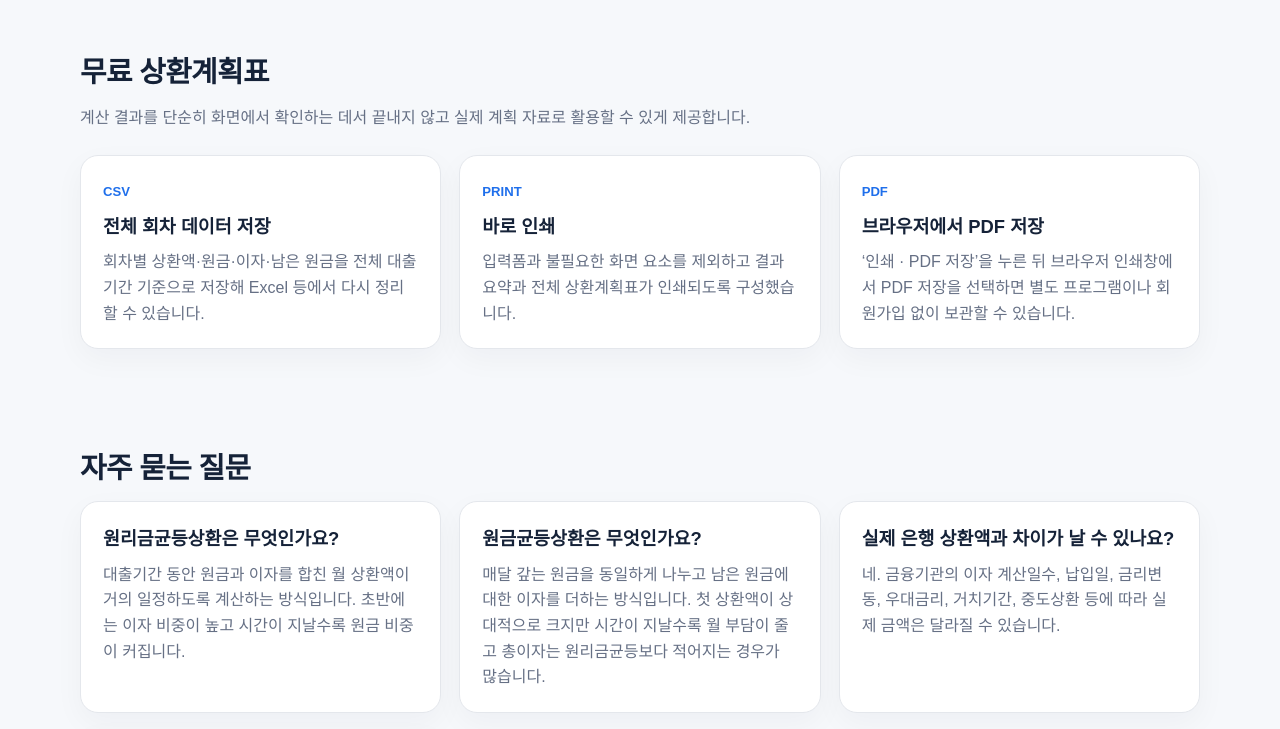
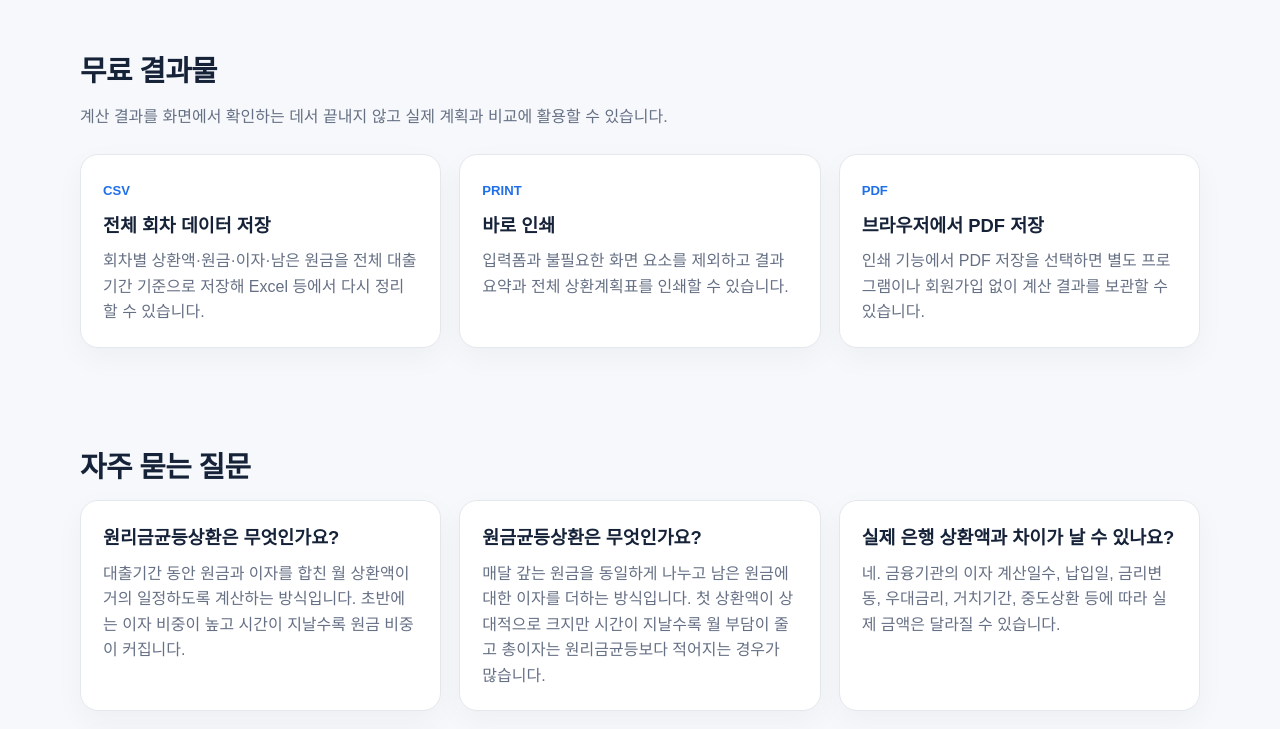
Before and after one commit to license-book/life-tools, a Next.js app: page /tools/loan-calculator in a window 1280 px wide. Shown: the part 4072-4801 px from the top of the page. Built offline with nearby package versions, Linux system fonts and the light colour scheme.

Commit message:
refactor: render first tool through V1 common engine

```diff
--- a/app/tools/loan-calculator/page.tsx
+++ b/app/tools/loan-calculator/page.tsx
@@ -1,109 +1,16 @@
 import type { Metadata } from "next";
-import SiteHeader from "@/components/layout/SiteHeader";
 import LoanCalculator from "@/components/tools/LoanCalculator";
+import ToolPageRenderer from "@/components/tools/ToolPageRenderer";
 import { loanCalculatorTool } from "@/data/tools/loan-calculator";
+import { createToolMetadata } from "@/lib/tools/engine";
 
-export const metadata: Metadata = {
-  title: loanCalculatorTool.seo.title,
-  description: loanCalculatorTool.seo.description,
-  keywords: loanCalculatorTool.seo.keywords,
-  alternates: { canonical: "/tools/loan-calculator" },
-};
-
-const faq = [
-  ["원리금균등상환은 무엇인가요?", "대출기간 동안 원금과 이자를 합친 월 상환액이 거의 일정하도록 계산하는 방식입니다. 초반에는 이자 비중이 높고 시간이 지날수록 원금 비중이 커집니다."],
-  ["원금균등상환은 무엇인가요?", "매달 갚는 원금을 동일하게 나누고 남은 원금에 대한 이자를 더하는 방식입니다. 첫 상환액이 상대적으로 크지만 시간이 지날수록 월 부담이 줄고 총이자는 원리금균등보다 적어지는 경우가 많습니다."],
-  ["실제 은행 상환액과 차이가 날 수 있나요?", "네. 금융기관의 이자 계산일수, 납입일, 금리변동, 우대금리, 거치기간, 중도상환 등에 따라 실제 금액은 달라질 수 있습니다."],
-  ["상환계획표를 무료로 받을 수 있나요?", "네. 회원가입이나 이메일 입력 없이 전체 상환계획을 CSV로 저장하거나 브라우저 인쇄 기능을 이용해 PDF로 보관할 수 있습니다."],
-] as const;
+export const metadata: Metadata = createToolMetadata(loanCalculatorTool);
 
 export default function LoanCalculatorPage() {
-  const jsonLd = {
-    "@context": "https://schema.org",
-    "@type": "WebApplication",
-    name: loanCalculatorTool.name,
-    applicationCategory: "FinanceApplication",
-    operatingSystem: "Web",
-    offers: { "@type": "Offer", price: "0", priceCurrency: "KRW" },
-    description: loanCalculatorTool.seo.description,
-  };
-
   return (
-    <>
-      <SiteHeader />
-      <main>
-        <section className="tool-hero">
-          <div className="container">
-            <span className="eyebrow">MONEY · 무료 · 회원가입 없음</span>
-            <h1>{loanCalculatorTool.name}</h1>
-            <p>{loanCalculatorTool.heroDescription}</p>
-            <div className="trust-row">
-              {loanCalculatorTool.badges.map((badge) => <span className="trust-chip" key={badge}>✓ {badge}</span>)}
-            </div>
-          </div>
-        </section>
-
-        <section className="section">
-          <div className="container">
-            <h2>내 대출 조건으로 바로 계산해보세요</h2>
-            <p className="section-intro">대출금액, 연 이자율, 기간을 바꾸면 두 상환방식의 결과와 월별 상환계획이 즉시 다시 계산됩니다.</p>
-            <LoanCalculator />
-          </div>
-        </section>
-
-        <section className="section">
-          <div className="container">
-            <div className="grid">
-              <article className="card"><span className="category-label">핵심 포인트 01</span><h3>월 상환액만 보지 마세요</h3><p>같은 대출금이라도 기간과 상환방식에 따라 총이자가 크게 달라질 수 있습니다. 월 부담과 전체 비용을 함께 비교하는 것이 중요합니다.</p></article>
-              <article className="card"><span className="category-label">핵심 포인트 02</span><h3>상환방식의 차이</h3><p>원리금균등은 월 부담을 일정하게 관리하기 좋고, 원금균등은 초반 부담이 더 크지만 총이자를 줄이는 데 유리할 수 있습니다.</p></article>
-              <article className="card"><span className="category-label">핵심 포인트 03</span><h3>금리 0.1%도 확인</h3><p>대출금이 크고 기간이 길수록 작은 금리 차이가 누적 이자에 미치는 영향이 커집니다. 여러 금리 조건을 바꿔 비교해보세요.</p></article>
-            </div>
-          </div>
-        </section>
-
-        <section className="section">
-          <div className="container">
-            <h2>대출 상환 방식은 어떻게 계산하나요?</h2>
-            <div className="card">
-              <h3>원리금균등상환</h3>
-              <p>매월 비슷한 금액을 상환하도록 월 이자율과 남은 기간을 반영해 계산합니다. 초기에는 이자 비중이 높고 시간이 지나면서 원금 상환 비중이 커집니다.</p>
-              <h3 style={{ marginTop: 24 }}>원금균등상환</h3>
-              <p>대출원금을 전체 개월 수로 균등하게 나눈 뒤 매월 남은 원금에 대한 이자를 더합니다. 남은 원금이 줄어들기 때문에 월 상환액도 점차 감소합니다.</p>
-            </div>
-          </div>
-        </section>
-
-        <section className="section">
-          <div className="container">
-            <h2>계산 예시</h2>
-            <p className="section-intro">예를 들어 3억원을 연 4.2%, 30년으로 대출받는 상황을 입력하면 원리금균등과 원금균등의 첫 달 상환액과 총이자 차이를 한 화면에서 비교할 수 있습니다.</p>
-            <div className="notice">실제 대출 비교에서는 계산 결과와 함께 금융기관의 적용금리, 금리 유형(고정·변동·혼합), 중도상환수수료, 우대조건도 함께 확인하세요.</div>
-          </div>
-        </section>
-
-        <section className="section">
-          <div className="container">
-            <h2>무료 상환계획표</h2>
-            <p className="section-intro">계산 결과를 단순히 화면에서 확인하는 데서 끝내지 않고 실제 계획 자료로 활용할 수 있게 제공합니다.</p>
-            <div className="grid">
-              <article className="card"><span className="category-label">CSV</span><h3>전체 회차 데이터 저장</h3><p>회차별 상환액·원금·이자·남은 원금을 전체 대출기간 기준으로 저장해 Excel 등에서 다시 정리할 수 있습니다.</p></article>
-              <article className="card"><span className="category-label">PRINT</span><h3>바로 인쇄</h3><p>입력폼과 불필요한 화면 요소를 제외하고 결과 요약과 전체 상환계획표가 인쇄되도록 구성했습니다.</p></article>
-              <article className="card"><span className="category-label">PDF</span><h3>브라우저에서 PDF 저장</h3><p>‘인쇄 · PDF 저장’을 누른 뒤 브라우저 인쇄창에서 PDF 저장을 선택하면 별도 프로그램이나 회원가입 없이 보관할 수 있습니다.</p></article>
-            </div>
-          </div>
-        </section>
-
-        <section className="section">
-          <div className="container">
-            <h2>자주 묻는 질문</h2>
-            <div className="grid">
-              {faq.map(([question, answer]) => <article className="card" key={question}><h3>{question}</h3><p>{answer}</p></article>)}
-            </div>
-          </div>
-        </section>
-      </main>
-      <footer className="footer"><div className="container">본 계산기는 일반적인 상환 공식을 이용한 참고용 도구이며 금융상품 계약 전 실제 금융기관의 조건을 확인해야 합니다.</div></footer>
-      <script type="application/ld+json" dangerouslySetInnerHTML={{ __html: JSON.stringify(jsonLd) }} />
-    </>
+    <ToolPageRenderer
+      tool={loanCalculatorTool}
+      calculator={<LoanCalculator />}
+    />
   );
 }
```
